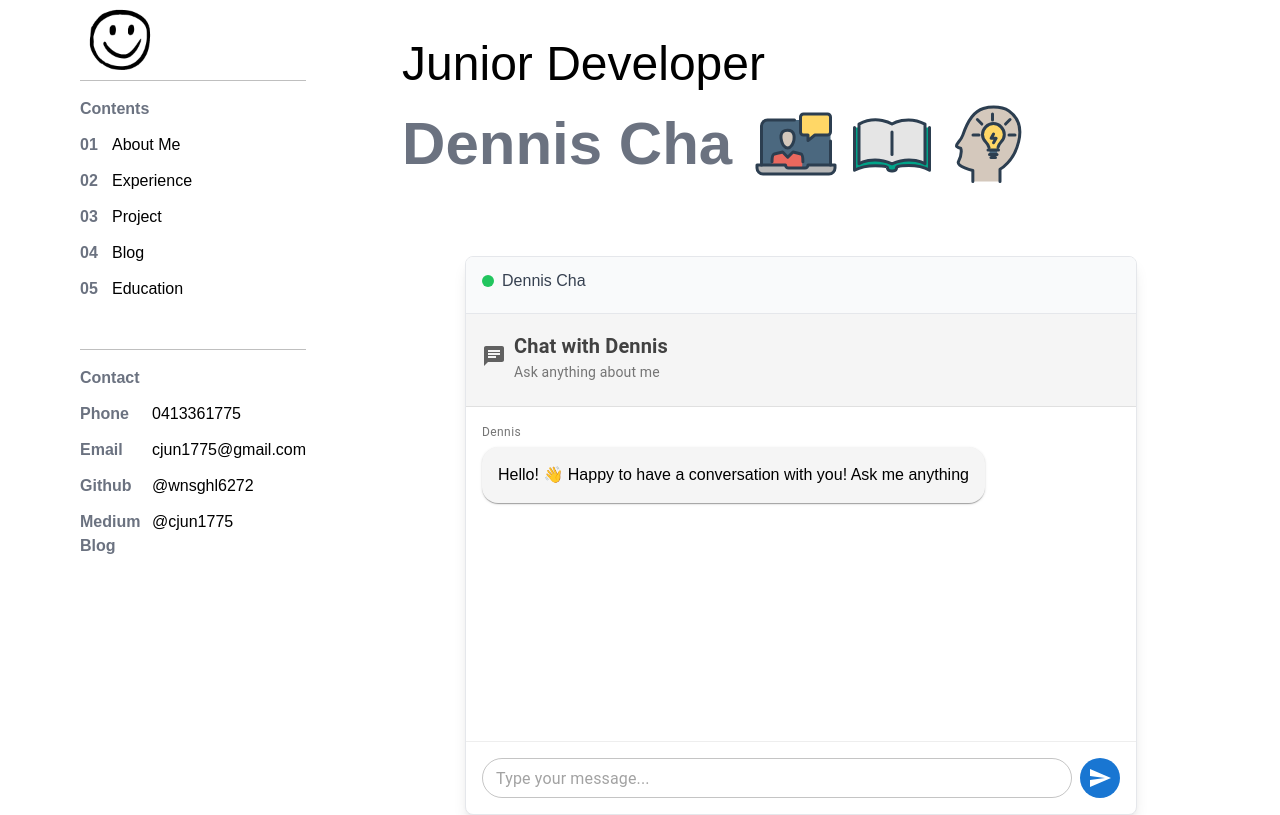
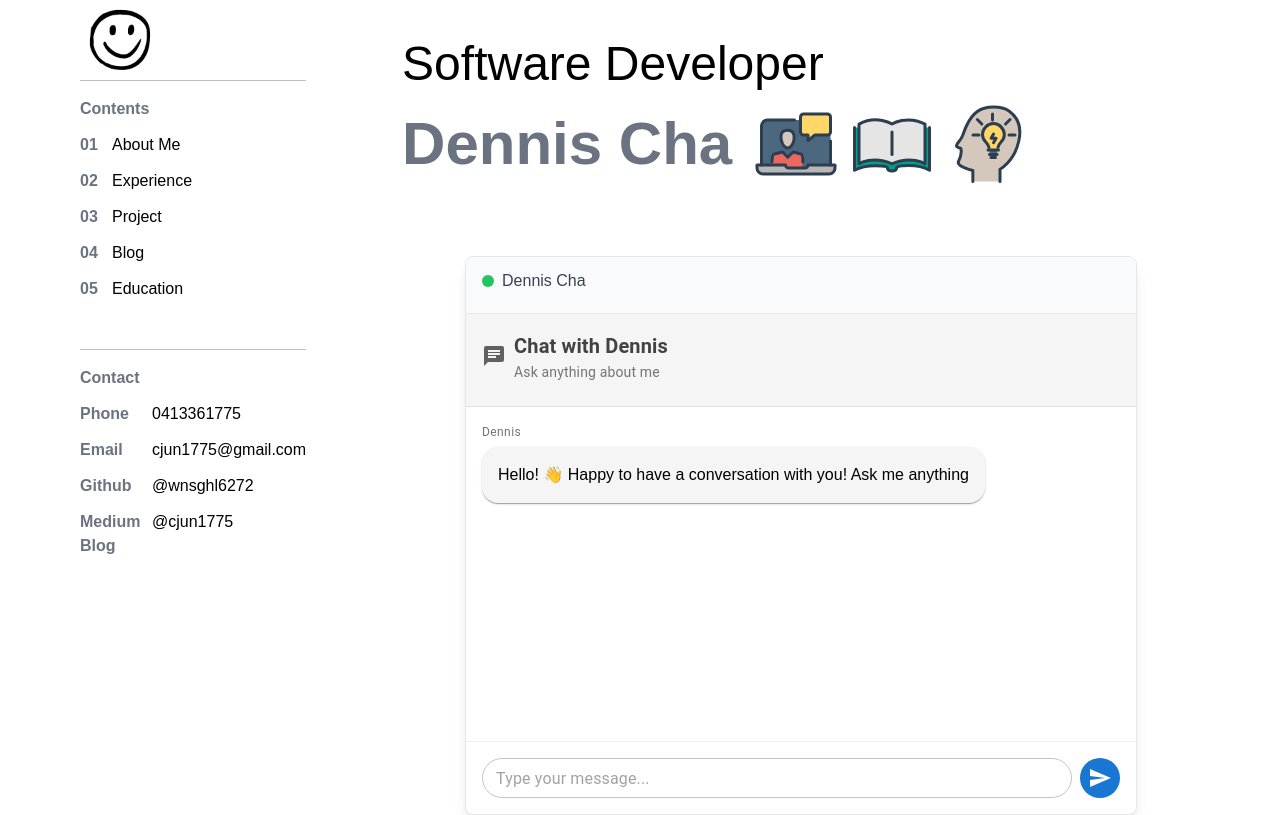
Before and after one commit to wnsghl6272/JunPortfolio, a Next.js app: page / in a window 1280 px wide. Shown: the top 815 px of the page. Built offline with nearby package versions, Linux system fonts and the light colour scheme; no server answers.

Commit message:
home content edited

```diff
--- a/components/Contents.jsx
+++ b/components/Contents.jsx
@@ -56,7 +56,7 @@ const Contents = () => {
       <div className="flex flex-col md:flex-row items-center md:items-start justify-between mb-8">
         <div>
           <h1 className="text-5xl">
-            Junior Developer
+            Software Developer
           <p className="text-gray-500 font-bold text-6xl pt-2 flex items-center">
             Dennis Cha
           <span className="flex ml-4">
```
